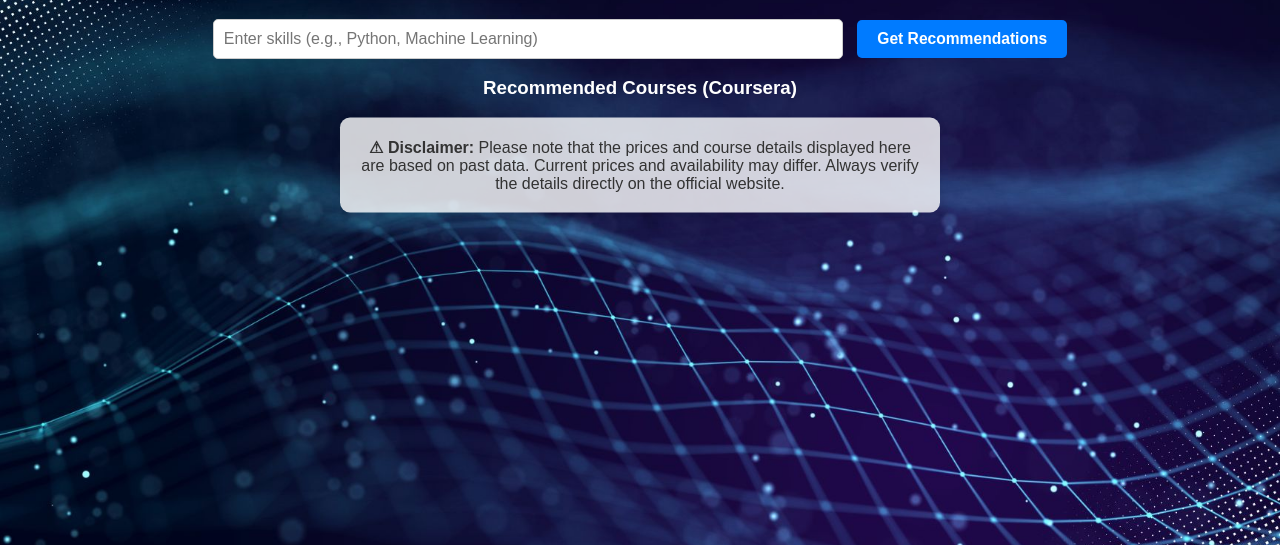
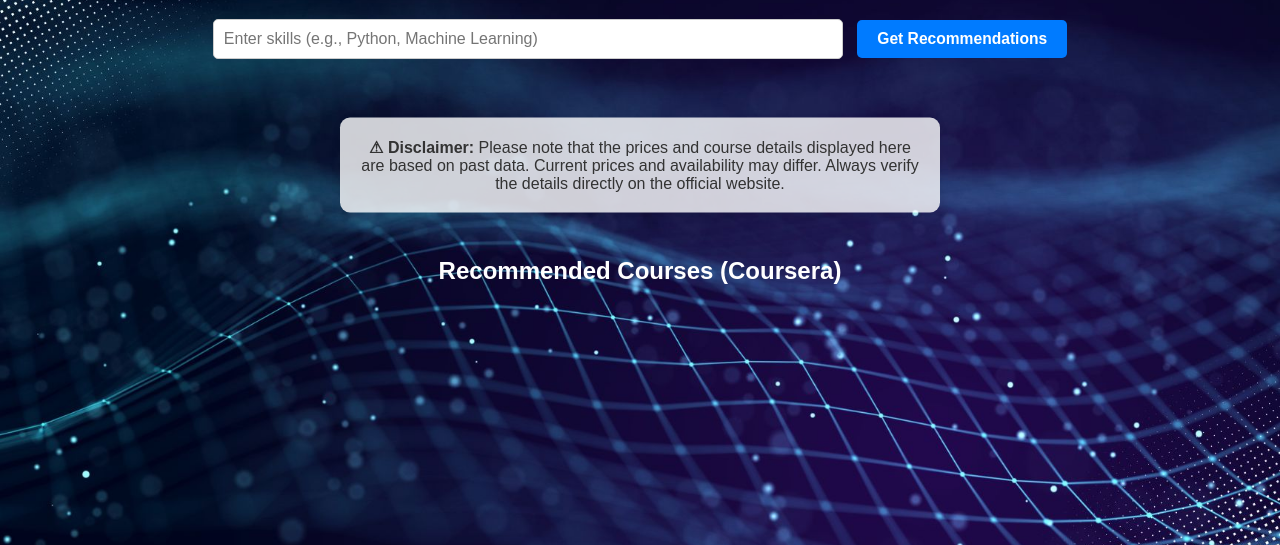
Before and after one commit to Prayesh13/LMS, a Flask app: template templates/course_recommendation.html in a window 1280 px wide. Shown: the part 139-684 px from the top of the page. Run offline with Flask 3, Linux system fonts and the light colour scheme; the template is opened without the code that fills it, so the values that code supplies are empty.

Commit message:
change the top margin

```diff
--- a/templates/course_recommendation.html
+++ b/templates/course_recommendation.html
@@ -15,7 +15,8 @@
 
         <br>
         {% if courses is not none %}
-            <h3>Recommended Courses (Coursera)</h3>
+        <div class="start">
+            <h2>Recommended Courses (Coursera)</h2>
             <div class="cards-container">
                 {% for index, course in courses.iterrows() %}
                     <div class="card" id="card-{{ index }}">
@@ -36,6 +37,7 @@
                     </div>
                 {% endfor %}
             </div>
+        </div>
         {% endif %}
     </div>
 
@@ -99,6 +101,9 @@
             grid-template-columns: repeat(3, 1fr);
             gap: 20px;
             margin-top: 20px;
+        }
+        .start {
+            margin-top: 20%;
         }
 
         .card {
--- a/templates/udemy_recommendation.html
+++ b/templates/udemy_recommendation.html
@@ -32,12 +32,17 @@
         </form>
 
         <br>
+        <br>
+        <br>
+        <br>
         {% if user_subject or user_level %}
             <h4>Your Selection:</h4>
             <p><strong>Subject:</strong> {{ user_subject | title }}</p>
             <p><strong>Level:</strong> {{ user_level | title }}</p>
         {% endif %}
 
+        <br>
+        <br>
         <br>
         {% if courses is not none %}
             <h3>Recommended Courses (Udemy)</h3>
```
